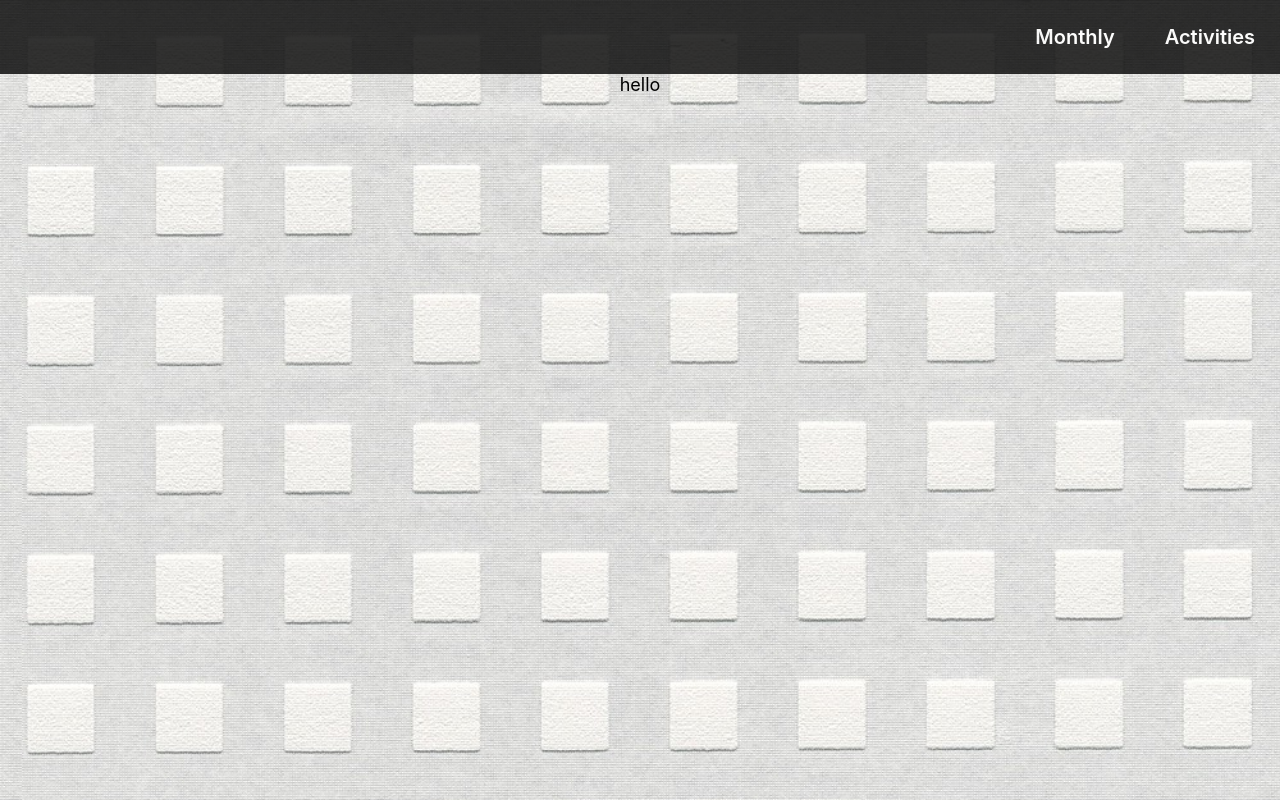
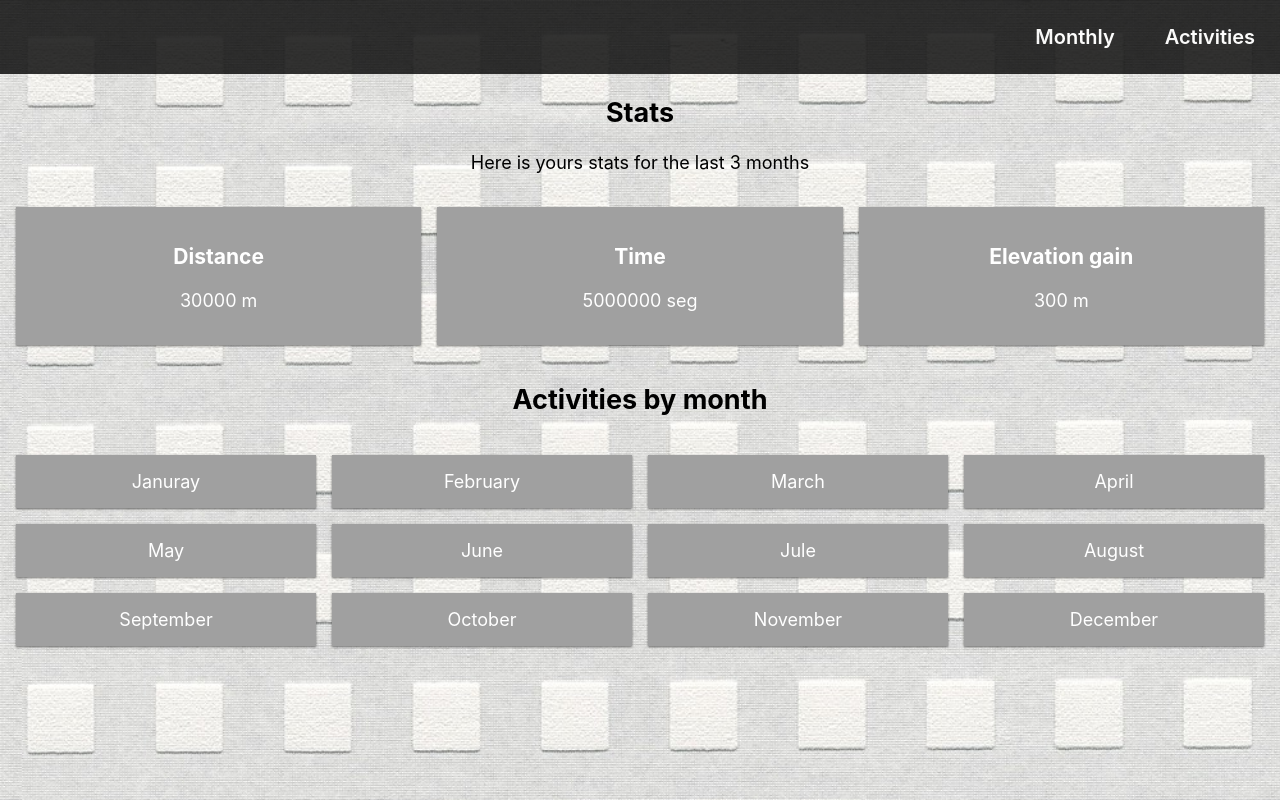
Before and after one commit to juanlam7/task-app, a React (Create React App) app: page / in a window 1280 px wide. Built offline with nearby package versions, Linux system fonts and the light colour scheme.

Commit message:
Monthly page styles and layout

```diff
--- /dev/null
+++ b/src/components/ListMonths/index.js
@@ -0,0 +1,22 @@
+import React from 'react';
+
+/* import { EachMonth } from '../EachMonth'; */
+
+function ListMonth () {
+    const allMonths = [ 'Januray', 'February', 'March', 'April', 'May', 'June', 'Jule', 'August', 'September', 'October', 'November', 'December' ]
+
+    return <>
+            <h2>Activities by month</h2>
+            <div className='Cards'>
+                {
+                    allMonths.map((item) =>
+                        <div className='Card'>
+                            {item}
+                        </div>
+                    )
+                }
+            </div>
+    </>
+}
+
+export { ListMonth }
--- /dev/null
+++ b/src/components/Stats/index.js
@@ -0,0 +1,26 @@
+import React from 'react';
+
+
+function Stats () {
+
+    return <>
+        <h2>Stats</h2>
+        <p>Here is yours stats for the last 3 months</p>
+        <div className='Cards'>
+            <div className='Card'>
+                <h3>Distance</h3>
+                <p>30000 m</p>
+            </div>
+            <div className='Card'>
+                <h3>Time</h3>
+                <p>5000000 seg</p>
+            </div>
+            <div className='Card'>
+                <h3>Elevation gain</h3>
+                <p>300 m</p>
+            </div>
+        </div>
+    </>
+}
+
+export { Stats }
--- a/src/pages/Monthly/index.js
+++ b/src/pages/Monthly/index.js
@@ -1,11 +1,16 @@
 import React from 'react';
+
+import { Stats } from '../../components/Stats';
+import { ListMonth } from '../../components/ListMonths';
 
 function Monthly () {
 
 
-    return (
-        <div>hello</div>
-    )
+    return <>
+            <Stats />
+            <ListMonth />
+        </>
+
 }
 
 export { Monthly }
```
Also changed, not shown: 1 other file (tests, documents, lock files or other folders).
